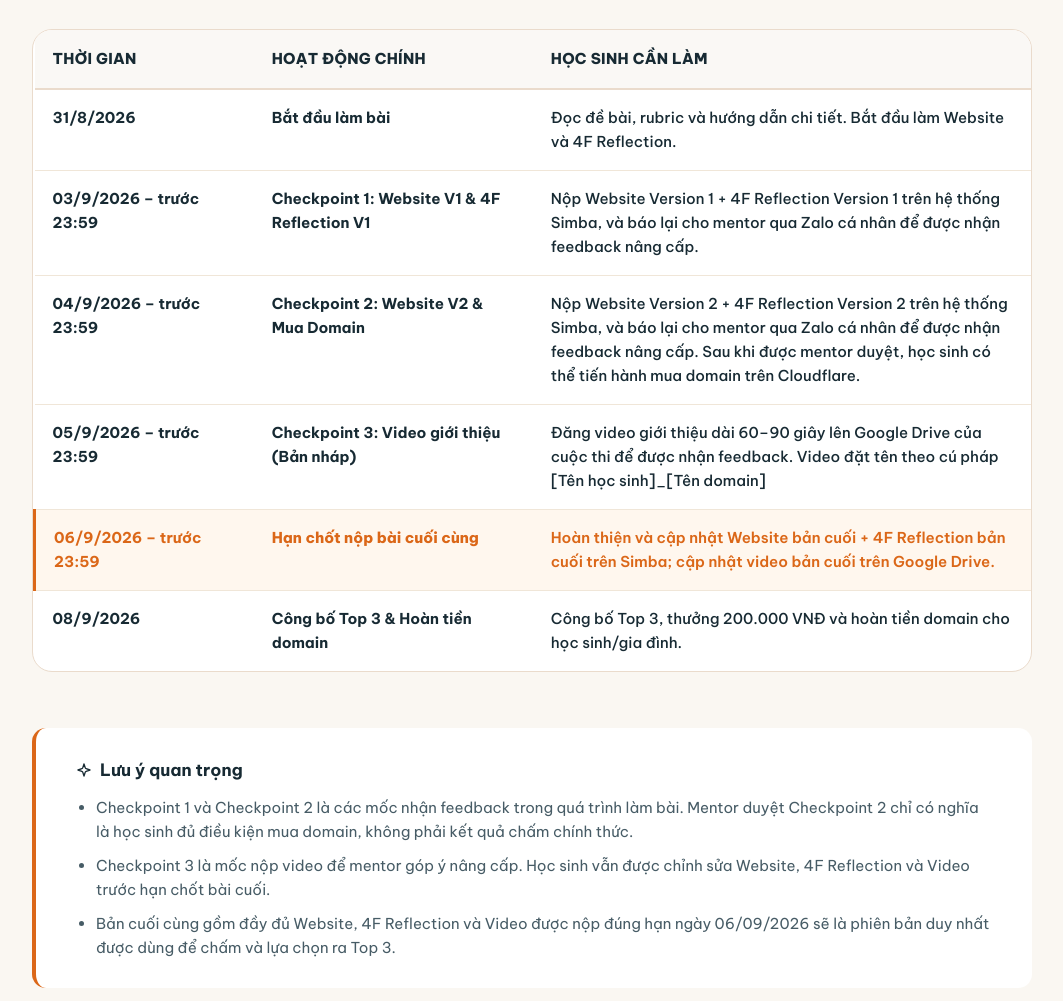
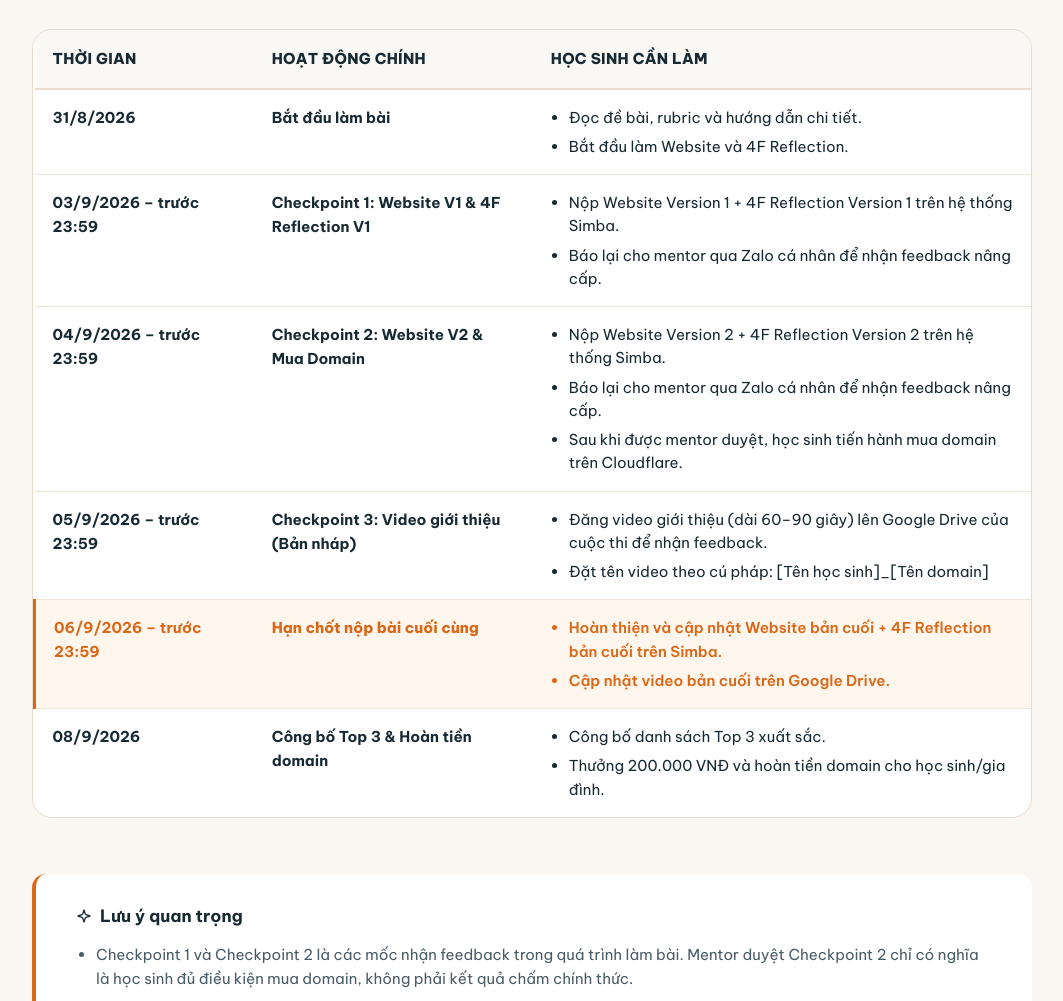
Before and after one commit to hongdang023/Simba-Challenge-, a website built with Vite: page website/index.html in a window 1280 px wide. Shown: the part 4300-5301 px from the top of the page, without its empty margins (108-1171 px from the left). Built offline with nearby package versions, Linux system fonts and the light colour scheme.

Commit message:
Format timeline action items into clear bullet points for enhanced readability

```diff
--- a/website/src/components/timeline.js
+++ b/website/src/components/timeline.js
@@ -44,7 +44,9 @@ export function renderTimeline() {
                     <span class="timeline-activity-text">${data.activity}</span>
                   </td>
                   <td class="timeline-cell-action">
-                    <span class="timeline-action-text">${data.action}</span>
+                    <ul class="timeline-action-list">
+                      ${data.items.map(item => `<li>${item}</li>`).join("")}
+                    </ul>
                   </td>
                 </tr>
               `;
--- a/website/src/styles/sections.css
+++ b/website/src/styles/sections.css
@@ -795,12 +795,18 @@
   display: block;
 }
 
-.timeline-action-text {
-  font-weight: 500;
+.timeline-action-list {
+  margin: 0;
+  padding-left: 18px;
+  display: flex;
+  flex-direction: column;
+  gap: 6px;
+}
+
+.timeline-action-list li {
+  font-size: var(--font-size-sm);
   color: var(--color-midnight-blue);
-  font-size: var(--font-size-sm);
-  line-height: 1.6;
-  display: block;
+  line-height: 1.55;
 }
 
 .timeline-row--deadline {
@@ -817,7 +823,7 @@
   font-weight: 800;
 }
 
-.timeline-row--deadline .timeline-action-text {
+.timeline-row--deadline .timeline-action-list li {
   color: var(--color-sunset-orange);
   font-weight: 600;
 }
--- a/website/src/timeline-data.js
+++ b/website/src/timeline-data.js
@@ -4,12 +4,18 @@ export const TIMELINE_DATA = [
     vi: {
       time: "31/8/2026",
       activity: "Bắt đầu làm bài",
-      action: "Đọc đề bài, rubric và hướng dẫn chi tiết. Bắt đầu làm Website và 4F Reflection."
+      items: [
+        "Đọc đề bài, rubric và hướng dẫn chi tiết.",
+        "Bắt đầu làm Website và 4F Reflection."
+      ]
     },
     en: {
       time: "31/8/2026",
       activity: "Project Kickoff",
-      action: "Read challenge description, rubrics, and detailed instructions. Start working on Website and 4F Reflection."
+      items: [
+        "Read challenge description, rubrics, and detailed instructions.",
+        "Start working on Website and 4F Reflection."
+      ]
     }
   },
   {
@@ -17,12 +23,18 @@ export const TIMELINE_DATA = [
     vi: {
       time: "03/9/2026 – trước 23:59",
       activity: "Checkpoint 1: Website V1 & 4F Reflection V1",
-      action: "Nộp Website Version 1 + 4F Reflection Version 1 trên hệ thống Simba, và báo lại cho mentor qua Zalo cá nhân để được nhận feedback nâng cấp."
+      items: [
+        "Nộp Website Version 1 + 4F Reflection Version 1 trên hệ thống Simba.",
+        "Báo lại cho mentor qua Zalo cá nhân để nhận feedback nâng cấp."
+      ]
     },
     en: {
       time: "03/9/2026 – before 23:59",
       activity: "Checkpoint 1: Website V1 & 4F Reflection V1",
-      action: "Submit Website Version 1 + 4F Reflection Version 1 on Simba, and notify mentor via direct Zalo to receive improvement feedback."
+      items: [
+        "Submit Website Version 1 + 4F Reflection Version 1 on Simba.",
+        "Notify mentor via direct Zalo to receive improvement feedback."
+      ]
     }
   },
   {
@@ -30,12 +42,20 @@ export const TIMELINE_DATA = [
     vi: {
       time: "04/9/2026 – trước 23:59",
       activity: "Checkpoint 2: Website V2 & Mua Domain",
-      action: "Nộp Website Version 2 + 4F Reflection Version 2 trên hệ thống Simba, và báo lại cho mentor qua Zalo cá nhân để được nhận feedback nâng cấp. Sau khi được mentor duyệt, học sinh có thể tiến hành mua domain trên Cloudflare."
+      items: [
+        "Nộp Website Version 2 + 4F Reflection Version 2 trên hệ thống Simba.",
+        "Báo lại cho mentor qua Zalo cá nhân để nhận feedback nâng cấp.",
+        "Sau khi được mentor duyệt, học sinh tiến hành mua domain trên Cloudflare."
+      ]
     },
     en: {
       time: "04/9/2026 – before 23:59",
       activity: "Checkpoint 2: Website V2 & Domain Purchase",
-      action: "Submit Website Version 2 + 4F Reflection Version 2 on Simba, and notify mentor via direct Zalo to receive improvement feedback. Once approved by mentor, students can proceed to purchase domain on Cloudflare."
+      items: [
+        "Submit Website Version 2 + 4F Reflection Version 2 on Simba.",
+        "Notify mentor via direct Zalo to receive improvement feedback.",
+        "Once approved by mentor, proceed to purchase domain on Cloudflare."
+      ]
     }
   },
   {
@@ -43,12 +63,18 @@ export const TIMELINE_DATA = [
     vi: {
       time: "05/9/2026 – trước 23:59",
       activity: "Checkpoint 3: Video giới thiệu (Bản nháp)",
-      action: "Đăng video giới thiệu dài 60–90 giây lên Google Drive của cuộc thi để được nhận feedback. Video đặt tên theo cú pháp [Tên học sinh]_[Tên domain]"
+      items: [
+        "Đăng video giới thiệu (dài 60–90 giây) lên Google Drive của cuộc thi để nhận feedback.",
+        "Đặt tên video theo cú pháp: [Tên học sinh]_[Tên domain]"
+      ]
     },
     en: {
       time: "05/9/2026 – before 23:59",
       activity: "Checkpoint 3: Introduction Video (Draft)",
-      action: "Upload a 60–90s introduction video to the competition Google Drive to receive feedback. File naming format: [Student Name]_[Domain Name]"
+      items: [
+        "Upload a 60–90s introduction video to the competition Google Drive to receive feedback.",
+        "File naming format: [Student Name]_[Domain Name]"
+      ]
     }
   },
   {
@@ -56,12 +82,18 @@ export const TIMELINE_DATA = [
     vi: {
       time: "06/9/2026 – trước 23:59",
       activity: "Hạn chốt nộp bài cuối cùng",
-      action: "Hoàn thiện và cập nhật Website bản cuối + 4F Reflection bản cuối trên Simba; cập nhật video bản cuối trên Google Drive."
+      items: [
+        "Hoàn thiện và cập nhật Website bản cuối + 4F Reflection bản cuối trên Simba.",
+        "Cập nhật video bản cuối trên Google Drive."
+      ]
     },
     en: {
       time: "06/9/2026 – before 23:59",
       activity: "Final Submission Deadline",
-      action: "Finalize and update final Website + final 4F Reflection on Simba; update final video on Google Drive."
+      items: [
+        "Finalize and update final Website + final 4F Reflection on Simba.",
+        "Update final video on Google Drive."
+      ]
     }
   },
   {
@@ -69,12 +101,18 @@ export const TIMELINE_DATA = [
     vi: {
       time: "08/9/2026",
       activity: "Công bố Top 3 & Hoàn tiền domain",
-      action: "Công bố Top 3, thưởng 200.000 VNĐ và hoàn tiền domain cho học sinh/gia đình."
+      items: [
+        "Công bố danh sách Top 3 xuất sắc.",
+        "Thưởng 200.000 VNĐ và hoàn tiền domain cho học sinh/gia đình."
+      ]
     },
     en: {
       time: "08/9/2026",
       activity: "Top 3 Announcement & Reimbursement",
-      action: "Announce Top 3, award 200,000 VND cash prize and reimburse domain cost to students/families."
+      items: [
+        "Announce Top 3 outstanding projects.",
+        "Award 200,000 VND cash prize and reimburse domain cost to students/families."
+      ]
     }
   }
 ];
```
